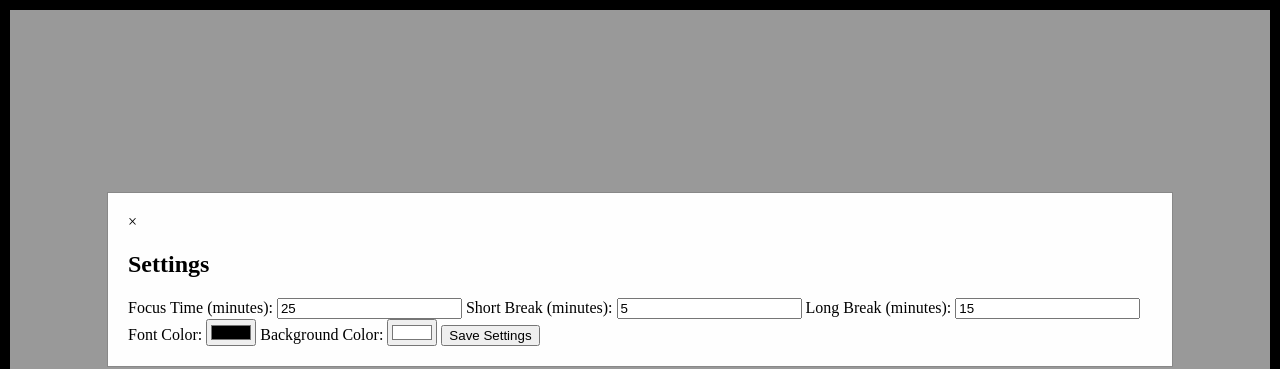
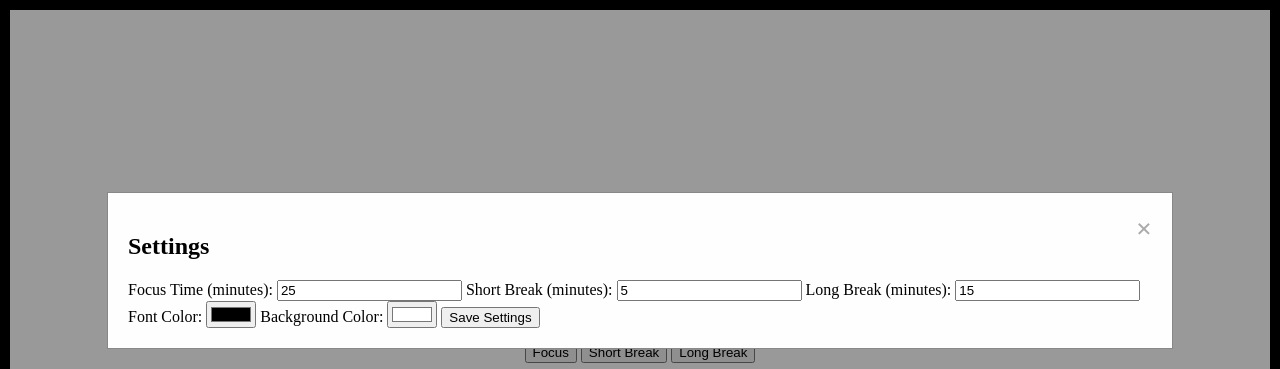
Before and after one commit to The-Digital-Cortex/pomodoro-timer-2.0, a plain HTML site: page index.html in a window 1280 px wide. Both pictures are taken after a click on the button "Settings". Shown: the top 369 px of the page. Drawn offline with Linux system fonts and the light colour scheme.

Commit message:
Update style.css

```diff
--- a/style.css
+++ b/style.css
@@ -35,7 +35,6 @@ body {
     width: 100%; /* Full width */
     height: 100%; /* Full height */
     overflow: auto; /* Enable scroll if needed */
-    background-color: rgb(0,0,0); /* Fallback color */
     background-color: rgba(0,0,0,0.4); /* Black with transparency */
 }
 
@@ -46,3 +45,17 @@ body {
     border: 1px solid #888; /* Border for modal */
     width: 80%; /* Width of modal */
 }
+
+.close {
+    color: #aaa; /* Close button color */
+    float: right; /* Align right */
+    font-size: 28px; /* Font size */
+    font-weight: bold; /* Bold font */
+}
+
+.close:hover,
+.close:focus {
+    color: black; /* Color on hover */
+    text-decoration: none; /* No underline */
+    cursor: pointer; /* Pointer cursor */
+}
```
